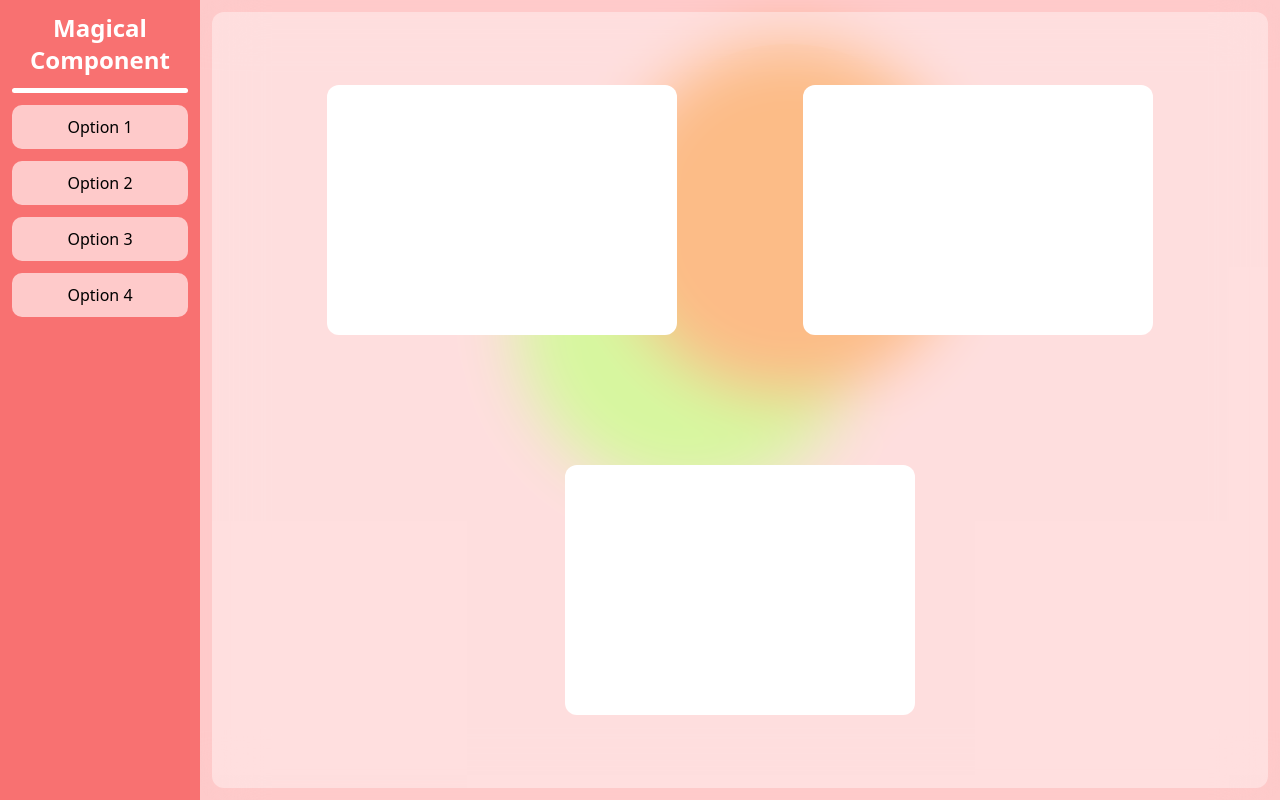
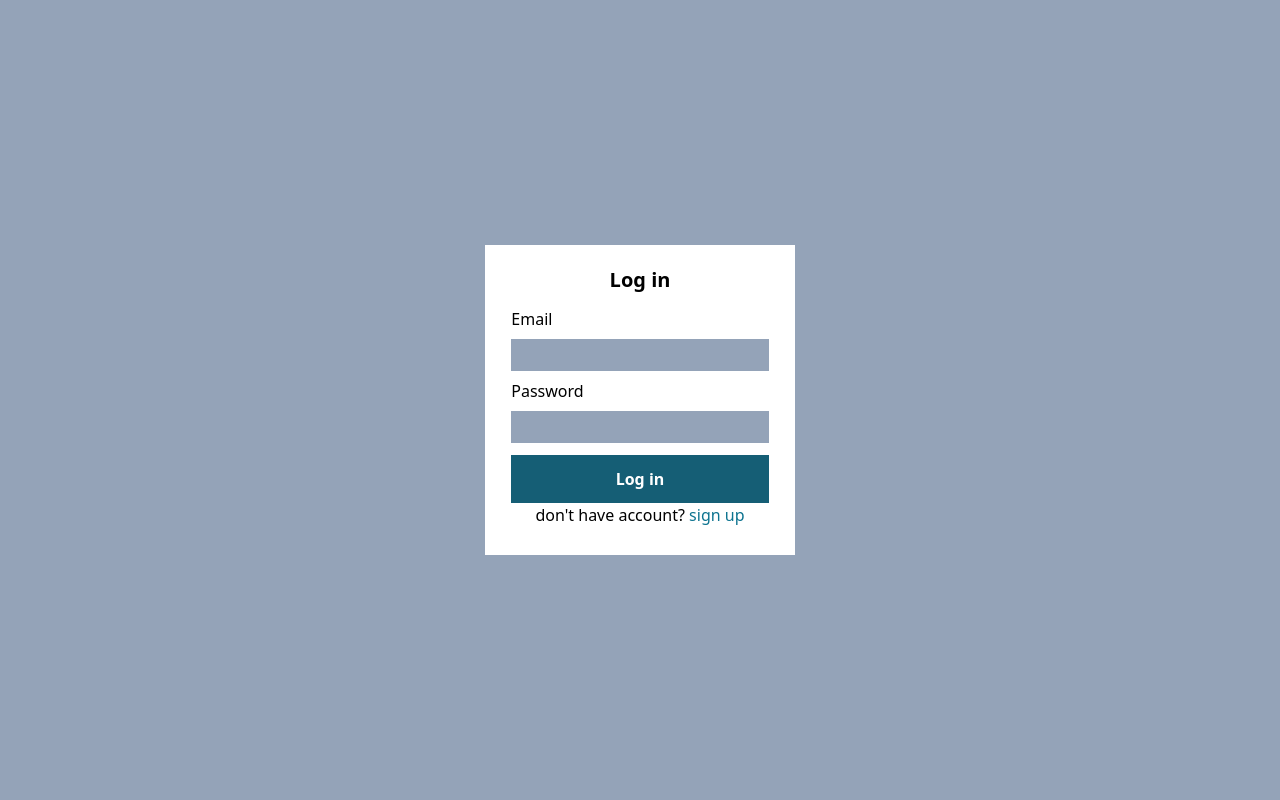
Before and after one commit to semanta-thetaonelab/semanta-learn-fullstack, a Next.js app: page / in a window 1280 px wide. Built offline with nearby package versions, Linux system fonts and the light colour scheme.

Commit message:
change layout

```diff
--- /dev/null
+++ b/src/app/auth-stack/layout.tsx
@@ -0,0 +1,58 @@
+import type { Metadata } from "next";
+import { Inter } from "next/font/google";
+
+const inter = Inter({ subsets: ["latin"] });
+
+export const metadata: Metadata = {
+  title: "Create Next App",
+  description: "Generated by create next app",
+};
+
+export default function RootLayout({
+  children,
+}: Readonly<{
+  children: React.ReactNode;
+}>) {
+  const navList=[
+    {
+      title:'Option 1',
+      link:''
+    },
+    {
+      title:'Option 2',
+      link:''
+    },
+    {
+      title:'Option 3',
+      link:''
+    },
+    {
+      title:'Option 4',
+      link:''
+    }
+  ];
+  return (
+    <html lang="en">
+      <body>
+        <div className="bg-white w-full h-[100vh] relative overflow-hidden">
+           <nav className="relative inline-block w-[200px] h-[100%] bg-red-400 px-3">
+            <div className="w-full text-center text-2xl font-bold text-white mt-3">
+                 Magical Component
+            </div>
+            <div className="w-full my-3 flex justify-center">
+              <div className="under-line h-[5px] bg-white w-full"></div>
+            </div>
+              {navList.map((item:any)=>(
+                <>
+                   <div className="p-[10px_0px] w-full mb-3 bg-red-200 flex justify-center items-center cursor-pointer" style={{borderRadius:'10px'}}>
+                      {item?.title || ''}
+                   </div>
+                </>
+              ))}
+           </nav>
+           <main className="absolute inline-block w-[calc(100%-200px)] h-[100%] bg-red-200">{children}</main>
+        </div>
+      </body>
+    </html>
+  );
+}
--- /dev/null
+++ b/src/app/auth-stack/page.tsx
@@ -0,0 +1,40 @@
+"use client"
+import Image from "next/image";
+import React from "react";
+import { useEffect, useState } from "react";
+
+export default function Home(card: JSX.Element) {
+const [cards,setCards]=useState<JSX.Element[]>([]);
+
+useEffect(()=>{
+  enterCard()
+},[1])
+const enterCard = () => {
+  const card = (
+    <div className="w-[350px] h-[250px] bg-white m-5" style={{borderRadius:'12px'}} key={Math.random()}></div>
+  );
+  for (let i = 0; i < 3; i++) {
+    setTimeout(() => {
+      setCards((prev:any) => [...prev, card]);
+    }, 100 * i);
+  }
+};
+  return (
+    <div className="h-full w-[100%] relative flex justify-center items-start">
+       {/* <pre>
+       '.vdas:{
+       }'
+       &lt;div&gt;&lt;/div&gt;
+       </pre> */}
+
+       <div className="absolute w-[50px] h-[50px] sm:w-[150px] sm:h-[150px] lg:w-[350px] lg:h-[350px]  bg-lime-300 green-ball" style={{borderRadius:'50%'}}></div>
+       <div className="absolute w-[50px] h-[50px] sm:w-[150px] sm:h-[150px] lg:w-[350px] lg:h-[350px]  bg-orange-400 orange-ball" style={{borderRadius:'50%'}}></div>
+       <div className="back-blur"></div>
+       <div className="w-[99%] h-[97%] relative m-3 p-2 overflow-auto flex justify-evenly items-center flex-wrap" style={{backgroundColor:'rgba(255, 255, 255, 0.386)',borderRadius:'12px'}}>
+       {cards.map((item, index) => (
+          <React.Fragment key={index}>{item}</React.Fragment>
+        ))}
+       </div>
+    </div>
+  );
+}
--- a/src/app/layout.tsx
+++ b/src/app/layout.tsx
@@ -35,23 +35,8 @@ export default function RootLayout({
   return (
     <html lang="en">
       <body>
-        <div className="bg-white w-full h-[100vh] relative overflow-hidden">
-           <nav className="relative inline-block w-[200px] h-[100%] bg-red-400 px-3">
-            <div className="w-full text-center text-2xl font-bold text-white mt-3">
-                 Magical Component
-            </div>
-            <div className="w-full my-3 flex justify-center">
-              <div className="under-line h-[5px] bg-white w-full"></div>
-            </div>
-              {navList.map((item:any)=>(
-                <>
-                   <div className="p-[10px_0px] w-full mb-3 bg-red-200 flex justify-center items-center cursor-pointer" style={{borderRadius:'10px'}}>
-                      {item?.title || ''}
-                   </div>
-                </>
-              ))}
-           </nav>
-           <main className="absolute inline-block w-[calc(100%-200px)] h-[100%] bg-red-200">{children}</main>
+        <div className="bg-slate-400 w-full h-[100vh] relative overflow-hidden">
+           <main className="w-full h-full">{children}</main>
         </div>
       </body>
     </html>
--- a/src/app/page.tsx
+++ b/src/app/page.tsx
@@ -2,39 +2,42 @@
 import Image from "next/image";
 import React from "react";
 import { useEffect, useState } from "react";
+import { useRouter } from "next/navigation";
 
 export default function Home(card: JSX.Element) {
-const [cards,setCards]=useState<JSX.Element[]>([]);
+const [sl,setSl]=useState (true)
+const router=useRouter();
+// useEffect(()=>{
+//   setTimeout(()=>{
+//     router.push('/auth-stack')
+//   },3000)
+// })
+  return (
+    <div className="h-full w-[100%] relative flex justify-center items-center">
+      {sl?(        <div className="w-[310px] h-[310px] bg-white flex flex-col justify-center items-center p-3">
+           <b className="text-[20px] mb-3">Log in</b>
+           <p className=" w-[90%] text-left mb-2">Email</p>
+           <input type="email" className="w-[90%] bg-slate-400 px-3 py-1 mb-2"></input>
+           <p className=" w-[90%] text-left mb-2">Password</p>
+           <input type="password" className="w-[90%] bg-slate-400 px-3 py-1 mb-3"></input>
+           <button className="w-[90%] py-3 text-white font-bold bg-cyan-800">Log in</button>
+           <p className="w-[90%] text-center mb-2">don't have account? <span className="w-[90%] text-left mb-2 text-cyan-700 cursor-pointer"
+             onClick={()=>setSl(false)}
+           >sign up</span></p>
+        </div>):(
 
-useEffect(()=>{
-  enterCard()
-},[1])
-const enterCard = () => {
-  const card = (
-    <div className="w-[350px] h-[250px] bg-white m-5" style={{borderRadius:'12px'}} key={Math.random()}></div>
-  );
-  for (let i = 0; i < 3; i++) {
-    setTimeout(() => {
-      setCards((prev:any) => [...prev, card]);
-    }, 100 * i);
-  }
-};
-  return (
-    <div className="h-full w-[100%] relative flex justify-center items-start">
-       {/* <pre>
-       '.vdas:{
-       }'
-       &lt;div&gt;&lt;/div&gt;
-       </pre> */}
+          <div className="w-[310px] h-[310px] bg-white flex flex-col justify-center items-center p-3">
+           <b className="text-[20px] mb-3">Sign up</b>
+           <p className=" w-[90%] text-left mb-2">Email</p>
+           <input type="email" className="w-[90%] bg-slate-400 px-3 py-1 mb-2"></input>
+           <p className=" w-[90%] text-left mb-2">Set Passowrd</p>
+           <input type="password" className="w-[90%] bg-slate-400 px-3 py-1 mb-3"></input>
+           <button className="w-[90%] py-3 text-white font-bold bg-cyan-800">Sign up</button>
+           <p className="w-[90%] text-center mb-2">already have account? <span className="w-[90%] text-left mb-2 text-cyan-700 cursor-pointer"
+             onClick={()=>setSl(true)}
+           >let's log in</span></p>
+        </div>)}
 
-       <div className="absolute w-[50px] h-[50px] sm:w-[150px] sm:h-[150px] lg:w-[350px] lg:h-[350px]  bg-lime-300 green-ball" style={{borderRadius:'50%'}}></div>
-       <div className="absolute w-[50px] h-[50px] sm:w-[150px] sm:h-[150px] lg:w-[350px] lg:h-[350px]  bg-orange-400 orange-ball" style={{borderRadius:'50%'}}></div>
-       <div className="back-blur"></div>
-       <div className="w-[99%] h-[97%] relative m-3 p-2 overflow-auto flex justify-evenly items-center flex-wrap" style={{backgroundColor:'rgba(255, 255, 255, 0.386)',borderRadius:'12px'}}>
-       {cards.map((item, index) => (
-          <React.Fragment key={index}>{item}</React.Fragment>
-        ))}
-       </div>
     </div>
   );
 }
```
